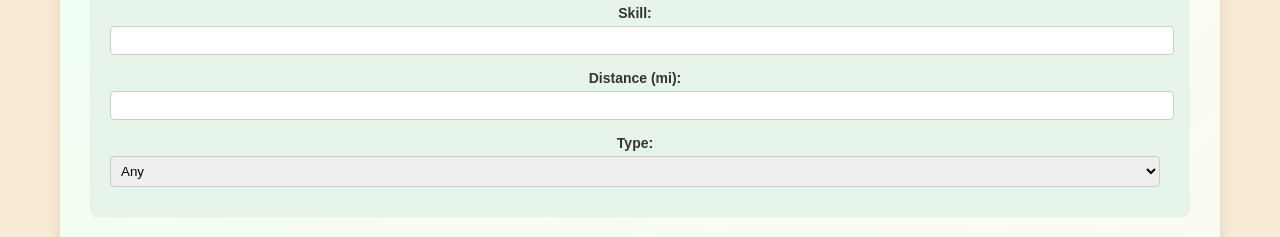
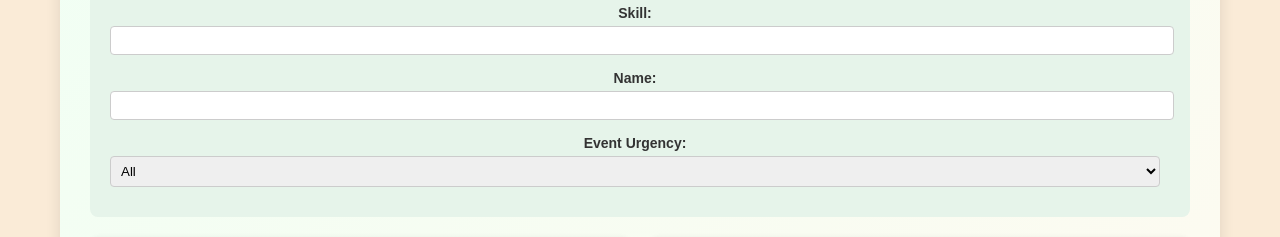
Before and after one commit to Astr0mike/group6-volunteer-app, a React (Create React App) app: page /volunteer-matching in a window 1280 px wide. Shown: the part 274-511 px from the top of the page. Built offline with nearby package versions, Linux system fonts and the light colour scheme; no server answers.

Commit message:
fixed up volunteer matching

```diff
--- a/src/components/VolunteerMatching.js
+++ b/src/components/VolunteerMatching.js
@@ -7,8 +7,8 @@ const VolunteerMatching = () => {
     // function that sets the initial state of the filters to blank
     const [filters, setFilters] = useState({
         skill: '',
-        distance: '',
-        type: '',
+        name: '',
+        urgency: '',
     });
     const [volunteers, setVolunteers] = useState([]);
     const [events, setEvents] = useState([]);
@@ -72,16 +72,17 @@ const VolunteerMatching = () => {
                     <input type="text" name="skill" value={filters.skill} onChange={handleChange} />
                 </label>
                 <label className="filter">
-                    Distance (mi):
-                    <input type="number" name="distance" value={filters.distance} onChange={handleChange} />
+                    Name:
+                    <input type="text" name="name" value={filters.name} onChange={handleChange} />
                 </label>
                 <label className="filter">
-                    Type:
-                    <select name="type" value={filters.type} onChange={handleChange}>
-                        <option value="">Any</option>
-                        <option value="environmental">Environmental</option>
-                        <option value="education">Education</option>
-                        <option value="healthcare">Healthcare</option>
+                    Event Urgency:
+                    <select name="urgency" value={filters.urgency} onChange={handleChange}>
+                        <option value="">All</option>
+                        <option value="Low">Low</option>
+                        <option value="Medium">Medium</option>
+                        <option value="High">High</option>
+                        <option value="Critical">Critical</option>
                     </select>
                 </label>
             </div>
@@ -91,7 +92,7 @@ const VolunteerMatching = () => {
                     <h3>Potential Volunteers</h3>
                     <ul>
                         {volunteers.length === 0 && <li>No volunteers found.</li>}
-                        {/* to be replaced with data from a database */ volunteers.map((volunteer) => (
+                        {volunteers.map((volunteer) => (
                             <li key={volunteer.id}>
                                 <label>
                                     <input
@@ -99,7 +100,7 @@ const VolunteerMatching = () => {
                                         checked={selectedVolunteers.includes(volunteer.id)}
                                         onChange={() => handleCheckboxChange(volunteer.id)}
                                     />
-                                    <span>{` ${volunteer.name} - ${volunteer.skills}, ${volunteer.distance} mi`}</span>
+                                    <span>{` ${volunteer.name} - ${volunteer.skills}`}</span>
                                 </label>
                             </li>
                             ))}
@@ -108,13 +109,12 @@ const VolunteerMatching = () => {
 
                 <div className="opportunity-list">
                     <h3>Matching Opportunities</h3>
-                    {/* to be replaced with data from a database */}
                     <ul>
                         {events.length === 0 && <li>No opportunities found.</li>}
                         {events.map((event) => (
                             <li key={event.id}>
-                                {`Event ID ${event.id}: ${event.name} - ${event.location}, ${event.type},
-                                ${event.urgency}, ${event.distance} mi`}
+                                {`Event ID ${event.id}: ${event.name} - ${event.location},
+                                ${event.urgency}`}
                             </li>
                         ))}
                     </ul>
```
Also changed, not shown: 1 other file (tests, documents, lock files or other folders).
